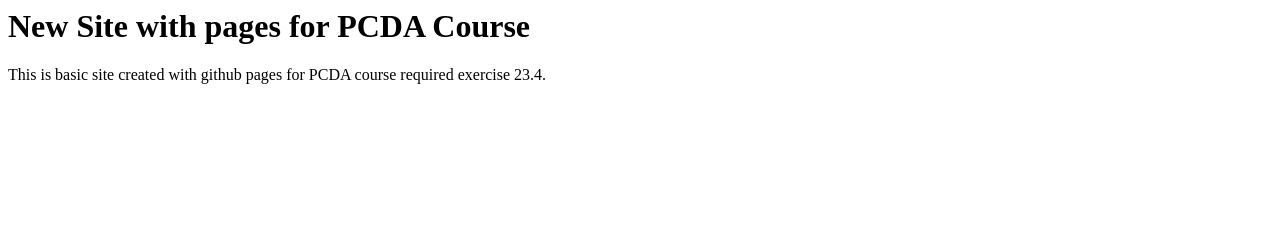
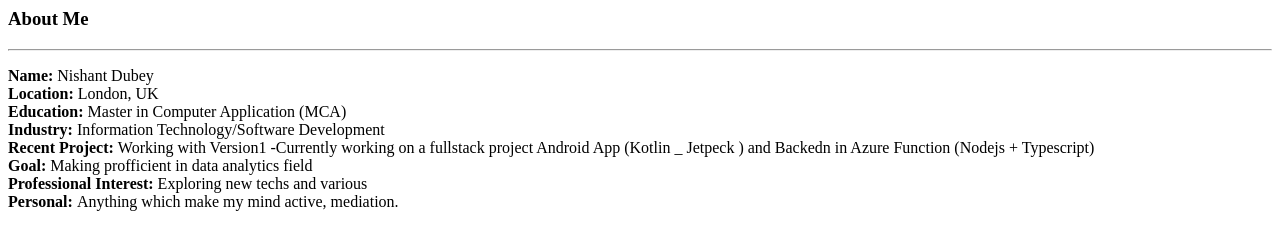
Before and after one commit to nishant1529/nishant_pcda_site, a plain HTML site: page index.html in a window 1280 px wide. Drawn offline with Linux system fonts and the light colour scheme.

Commit message:
Add basic HTML structure and personal information

```diff
--- a/index.html
+++ b/index.html
@@ -1,2 +1,19 @@
-<h1> New Site with pages for PCDA Course </h1>
-<p> This is basic site created with github pages for PCDA course required exercise 23.4.</p>
+<html>
+  <head>
+    <title>Nishant's PCDA Course Site</title>
+  </head>
+  <body>
+    <h3> About Me </h3>
+    <hr>
+    <p>
+      <b>Name: </b> Nishant Dubey <br>
+      <b>Location: </b> London, UK <br>
+      <b>Education: </b> Master in Computer Application (MCA) <br>
+      <b>Industry: </b> Information Technology/Software Development <br>
+      <b>Recent Project: </b> Working with Version1 -Currently working on a fullstack project Android App (Kotlin _ Jetpeck ) and Backedn in Azure Function (Nodejs + Typescript) <br>
+      <b>Goal: </b> Making profficient in data analytics field <br>
+      <b>Professional Interest: </b> Exploring new techs and various <br>
+      <b>Personal: </b> Anything which make my mind active, mediation. <br>
+    </p>
+  </body>
+</html>
```
